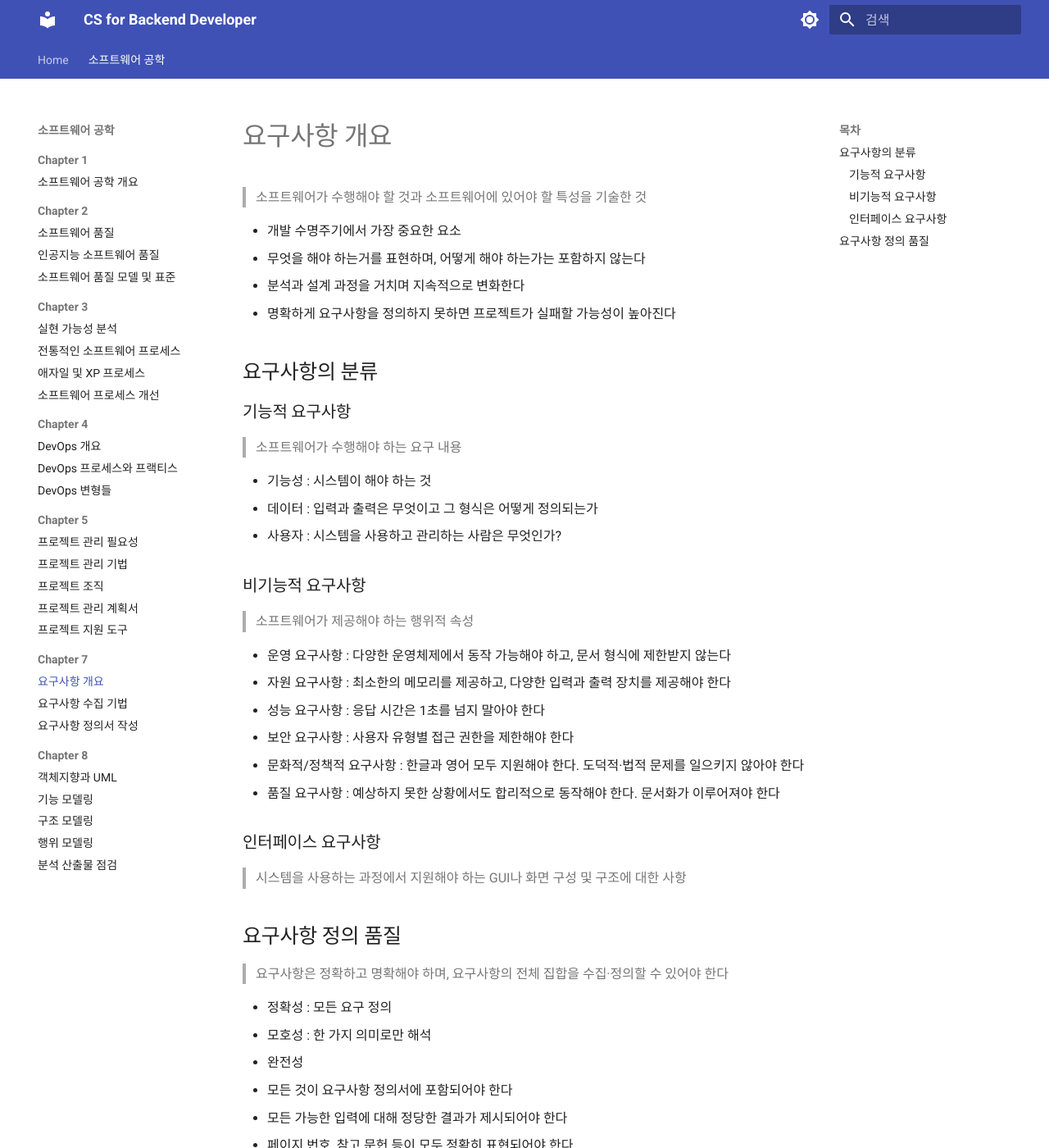
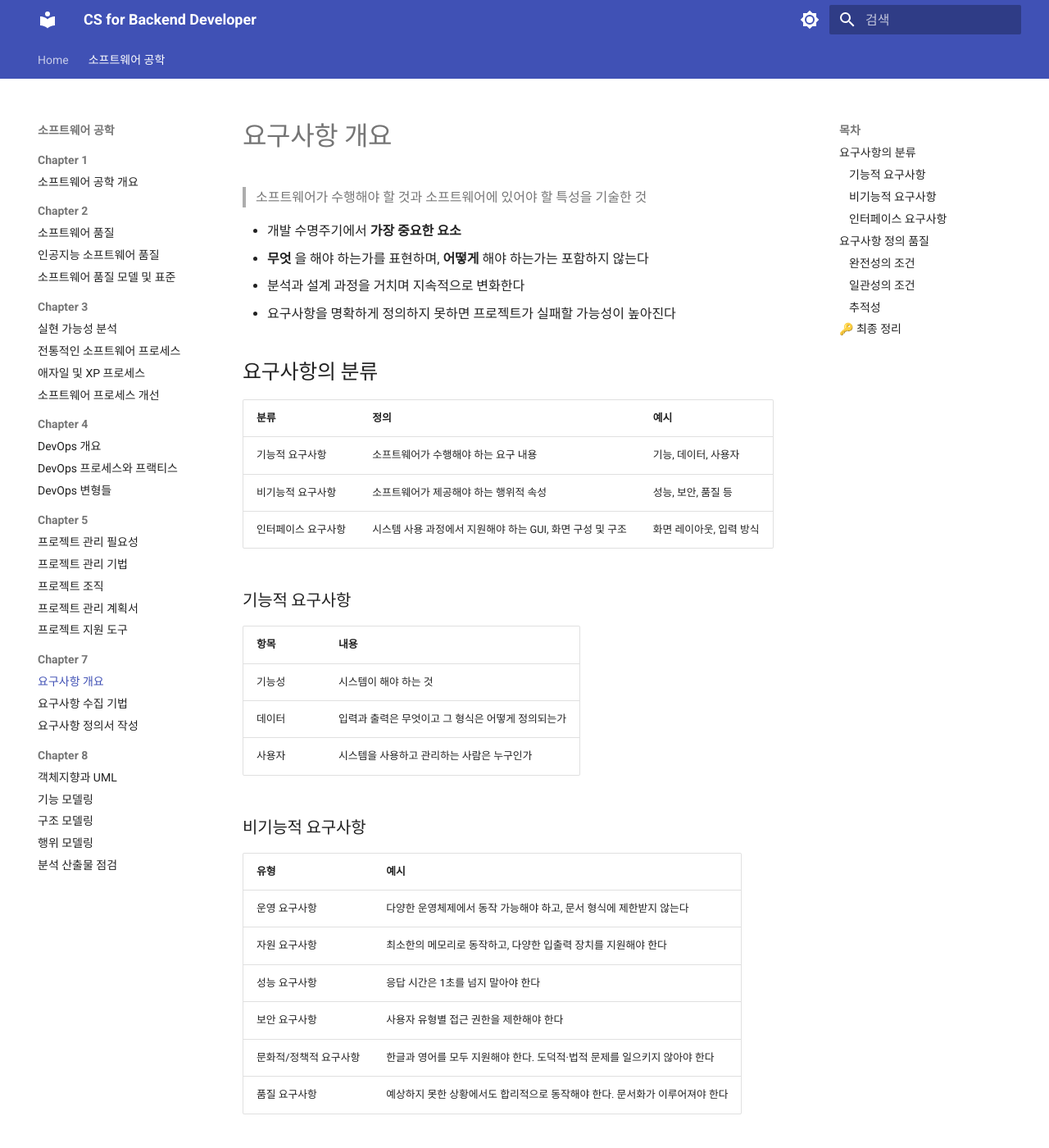
Before and after one commit to CokaNuri/CSBE, an MkDocs documentation site: the page built from docs/software-engineering/Chapter 7/01 요구사항 개요.md, in a window 1280 px wide and 1400 px high. Shown: the whole window at 82% size. Built offline with MkDocs 1.6.1 and Material for MkDocs 9.7.7, drawn with Linux system fonts in a browser that asks for light colours; some of the changed text lies outside the part shown.

Commit message:
01 질문 정리

```diff
--- a/docs/software-engineering/Chapter 7/01 요구사항 개요.md
+++ b/docs/software-engineering/Chapter 7/01 요구사항 개요.md
@@ -2,52 +2,80 @@
 
 > 소프트웨어가 수행해야 할 것과 소프트웨어에 있어야 할 특성을 기술한 것
 
-- 개발 수명주기에서 가장 중요한 요소
-- 무엇을 해야 하는거를 표현하며, 어떻게 해야 하는가는 포함하지 않는다
+- 개발 수명주기에서 **가장 중요한 요소**
+- **무엇** 을 해야 하는가를 표현하며, **어떻게** 해야 하는가는 포함하지 않는다
 - 분석과 설계 과정을 거치며 지속적으로 변화한다
-- 명확하게 요구사항을 정의하지 못하면 프로젝트가 실패할 가능성이 높아진다
+- 요구사항을 명확하게 정의하지 못하면 프로젝트가 실패할 가능성이 높아진다
 
 ## 요구사항의 분류
 
+| 분류 | 정의 | 예시 |
+|------|------|----------------|
+| 기능적 요구사항 | 소프트웨어가 수행해야 하는 요구 내용 | 기능, 데이터, 사용자 |
+| 비기능적 요구사항 | 소프트웨어가 제공해야 하는 행위적 속성 | 성능, 보안, 품질 등 |
+| 인터페이스 요구사항 | 시스템 사용 과정에서 지원해야 하는 GUI, 화면 구성 및 구조 | 화면 레이아웃, 입력 방식 |
+
 ### 기능적 요구사항
 
-> 소프트웨어가 수행해야 하는 요구 내용
-
-- 기능성 : 시스템이 해야 하는 것
-- 데이터 : 입력과 출력은 무엇이고 그 형식은 어떻게 정의되는가
-- 사용자 : 시스템을 사용하고 관리하는 사람은 무엇인가?
+| 항목 | 내용 |
+|------|------|
+| 기능성 | 시스템이 해야 하는 것 |
+| 데이터 | 입력과 출력은 무엇이고 그 형식은 어떻게 정의되는가 |
+| 사용자 | 시스템을 사용하고 관리하는 사람은 누구인가 |
 
 ### 비기능적 요구사항
 
-> 소프트웨어가 제공해야 하는 행위적 속성
-
-- 운영 요구사항 : 다양한 운영체제에서 동작 가능해야 하고, 문서 형식에 제한받지 않는다
-- 자원 요구사항 : 최소한의 메모리를 제공하고, 다양한 입력과 출력 장치를 제공해야 한다
-- 성능 요구사항 : 응답 시간은 1초를 넘지 말아야 한다
-- 보안 요구사항 : 사용자 유형별 접근 권한을 제한해야 한다
-- 문화적/정책적 요구사항 : 한글과 영어 모두 지원해야 한다. 도덕적·법적 문제를 일으키지 않아야 한다
-- 품질 요구사항 : 예상하지 못한 상황에서도 합리적으로 동작해야 한다. 문서화가 이루어져야 한다
+| 유형 | 예시 |
+|------|------|
+| 운영 요구사항 | 다양한 운영체제에서 동작 가능해야 하고, 문서 형식에 제한받지 않는다 |
+| 자원 요구사항 | 최소한의 메모리로 동작하고, 다양한 입출력 장치를 지원해야 한다 |
+| 성능 요구사항 | 응답 시간은 1초를 넘지 말아야 한다 |
+| 보안 요구사항 | 사용자 유형별 접근 권한을 제한해야 한다 |
+| 문화적/정책적 요구사항 | 한글과 영어를 모두 지원해야 한다. 도덕적·법적 문제를 일으키지 않아야 한다 |
+| 품질 요구사항 | 예상하지 못한 상황에서도 합리적으로 동작해야 한다. 문서화가 이루어져야 한다 |
 
 ### 인터페이스 요구사항
 
 > 시스템을 사용하는 과정에서 지원해야 하는 GUI나 화면 구성 및 구조에 대한 사항
 
+
 ## 요구사항 정의 품질
 
 > 요구사항은 정확하고 명확해야 하며, 요구사항의 전체 집합을 수집·정의할 수 있어야 한다
 
-- 정확성 : 모든 요구 정의
-- 모호성 : 한 가지 의미로만 해석
-- 완전성
-  - 모든 것이 요구사항 정의서에 포함되어야 한다
-  - 모든 가능한 입력에 대해 정당한 결과가 제시되어야 한다
-  - 페이지 번호, 참고 문헌 등이 모두 정확히 표현되어야 한다
-  - To Be Determined가 나타나지 않아야 한다
-- 일관성
-  - 이전 문서와 충돌이 없어야 한다
-  - 세부 절 간에 충돌이 없어야 한다
-  - 용어는 표준 용어사전을 기반으로 해야 하며, 동일한 단어가 다른 의미로 사용되면 안된다
-- 추적성 : 요구사항이 분석과 설계, 구현 과정을 거치면서 어떻게 변하는지 추적할 수 있어야 한다
-  - 추적성 매트릭스를 통해 제공된다
+| 품질 특성 | 내용 |
+|-----------|------|
+| 정확성 | 정의된 모든 요구가 실제 요구를 올바르게 반영해야 한다 |
+| 명확성 | 한 가지 의미로만 해석되어야 한다 |
+| 완전성 | 필요한 모든 요구사항이 빠짐없이 정의서에 포함되어야 한다 |
+| 일관성 | 문서 내·외부에 충돌이 없어야 한다 |
+| 추적성 | 요구사항의 변화 과정을 추적할 수 있어야 한다 |
 
-정확성과 완전성이 뭐가 다른거지?
+### 완전성의 조건
+
+- 모든 것이 요구사항 정의서에 포함되어야 한다
+- 모든 가능한 입력에 대해 정당한 결과가 제시되어야 한다
+- 페이지 번호, 참고 문헌 등이 모두 정확히 표현되어야 한다
+- To Be Determined가 나타나지 않아야 한다
+
+### 일관성의 조건
+
+- 이전 문서와 충돌이 없어야 한다
+- 세부 절 간에 충돌이 없어야 한다
+- 용어는 표준 용어사전을 기반으로 해야 하며, 동일한 단어가 다른 의미로 사용되면 안 된다
+
+### 추적성
+
+- 요구사항이 분석, 설계, 구현 과정을 거치면서 어떻게 변하는지 추적할 수 있어야 한다
+- 추적성 매트릭스를 통해 제공된다
+
+<details><summary>정확성과 완전성이 뭐가 다른가?</summary>
+
+- 정확성: 정의서에 쓰인 각 요구사항이 실제 사용자의 요구를 올바르게 반영하는가
+- 완전성: 있어야 할 요구사항이 빠짐없이 모두 포함되어 있는가
+
+</details>
+
+## 🔑 최종 정리
+
+> 한 줄 요약: 요구사항은 무엇을 만들 것인가를 기능/비기능/인터페이스로 분류해 정의하는 것이며, 정확·명확·완전·일관·추적 가능해야 프로젝트가 성공한다
```
